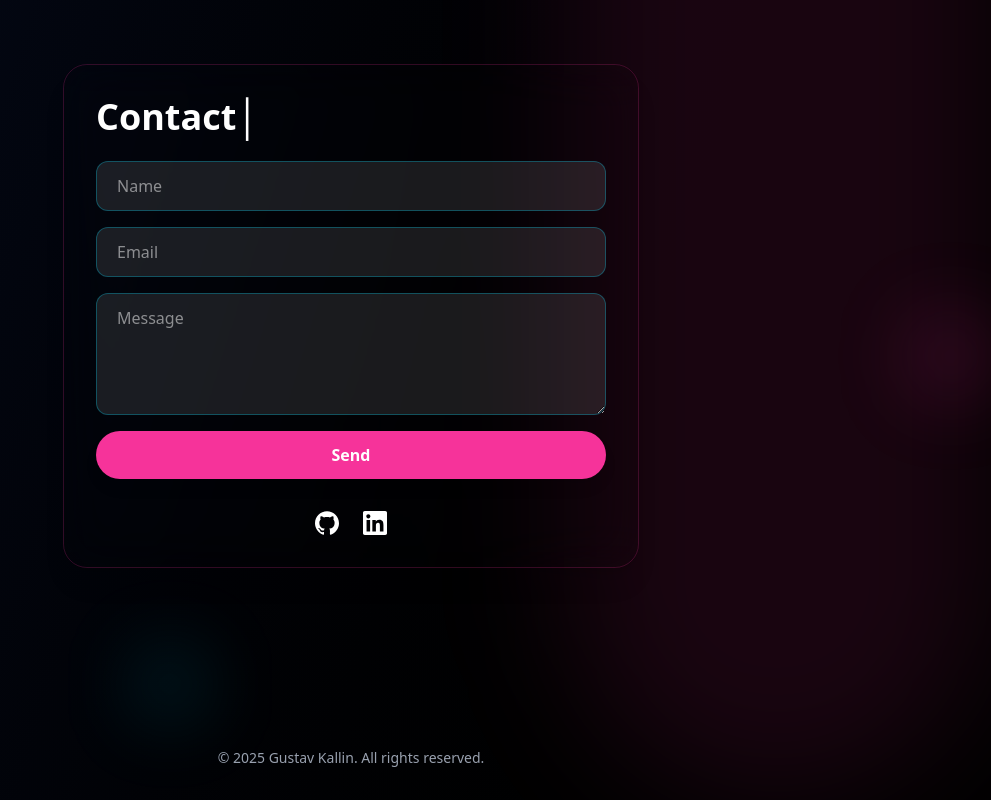
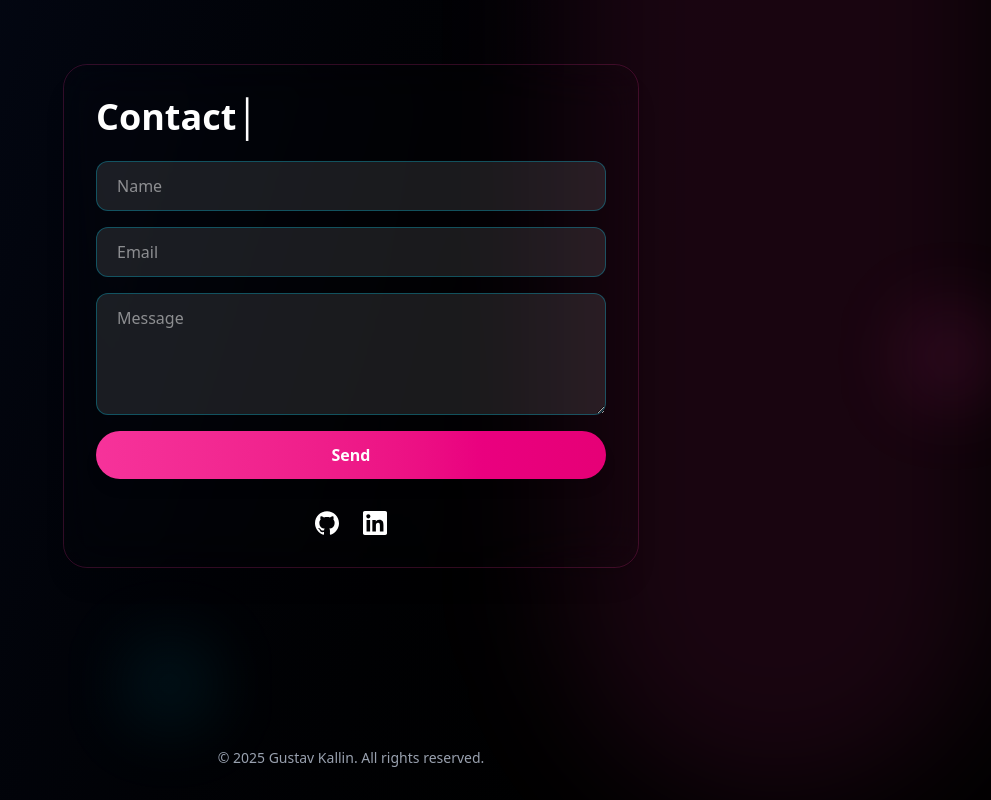
Before and after one commit to KallinDev/New-Portfolio, a React (Vite) app: page / in a window 1280 px wide. Shown: the part 3354-4154 px from the top of the page, without its empty margins (289-1280 px from the left). Built offline with nearby package versions, Linux system fonts and the light colour scheme.

Commit message:
fixed form button styling

```diff
--- a/src/components/Contact.jsx
+++ b/src/components/Contact.jsx
@@ -101,7 +101,7 @@ export default function Contact() {
           <button
             type="submit"
             disabled={submitting}
-            className="px-8 py-3 rounded-full bg-pink-500 text-white font-bold shadow-lg hover:scale-105 transition-transform duration-200 cursor-pointer disabled:opacity-50 disabled:cursor-not-allowed"
+            className="px-8 py-3 rounded-full bg-gradient-to-r from-pink-500 to-pink-600 text-white font-bold shadow-lg hover:scale-105 transition-transform duration-200 cursor-pointer disabled:opacity-50 disabled:cursor-not-allowed"
           >
             {submitting ? "Sending..." : "Send"}
           </button>
```
